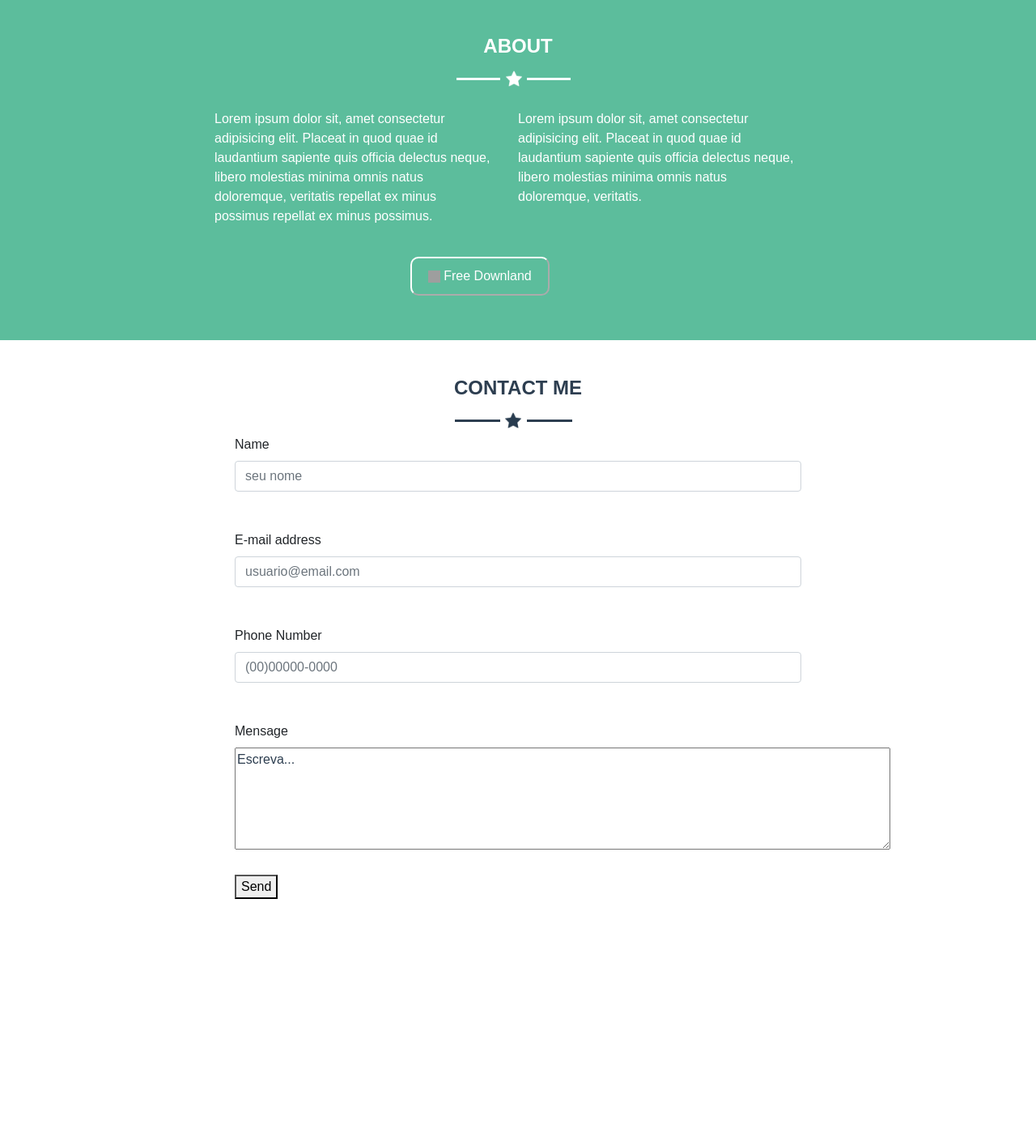
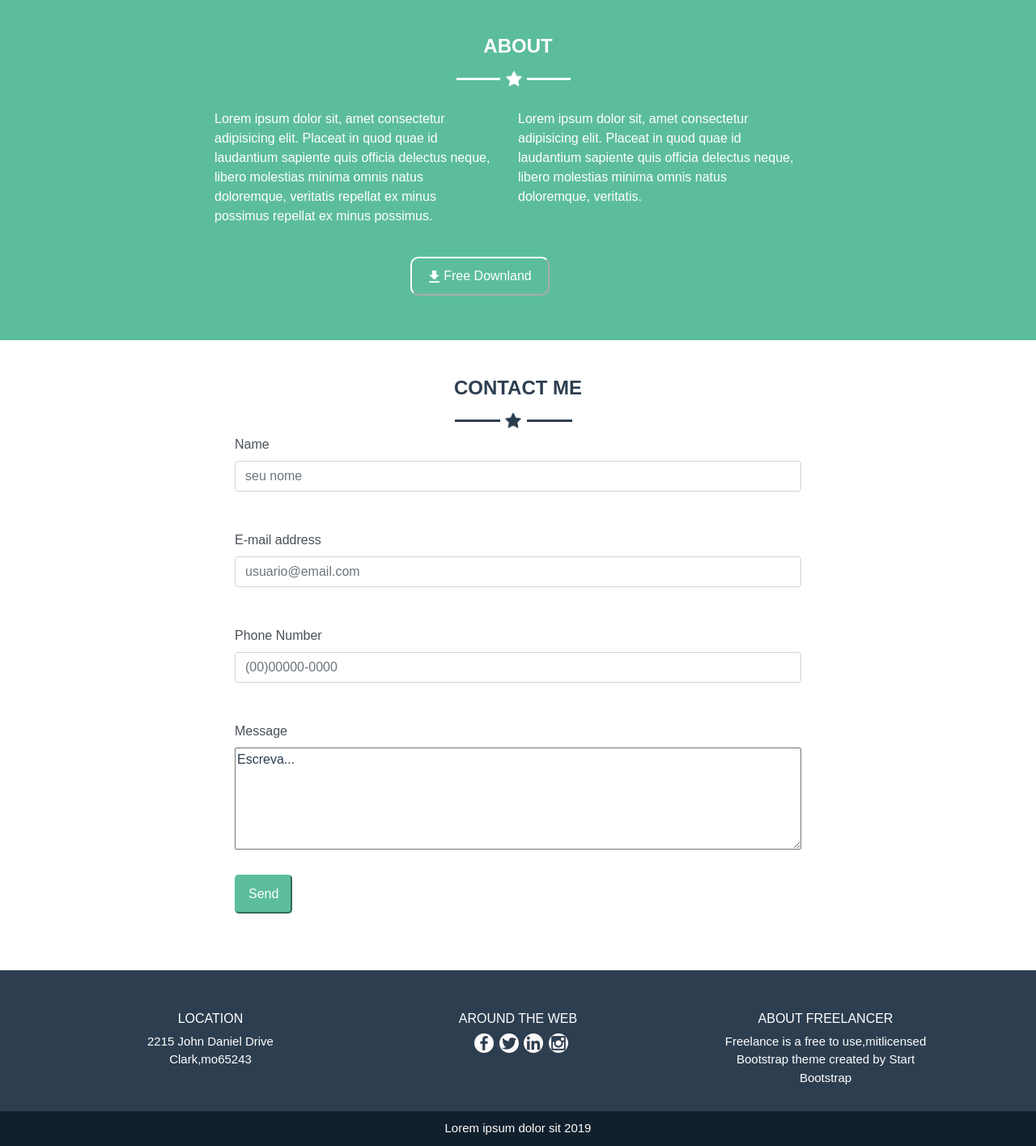
Before and after one commit to MichelleVieira/DigitalHouse, a PHP site: page / in a window 1280 px wide. Shown: the part 1012-2427 px from the top of the page at 81% size. Before the commit the page ends 2122 px from the top, so only its background shows below. Run offline with PHP 8.4, Linux system fonts and the light colour scheme; grey boxes are pictures that could not be loaded.

Commit message:
Desafio Bootstrap finalizado

```diff
--- a/DesafiosHtml/DesafioBootstrap/css/style.css
+++ b/DesafiosHtml/DesafioBootstrap/css/style.css
@@ -183,13 +183,58 @@ button.btn-content-about img{
 
 .content-contact label{
   text-align: left;
+  color: #495057;
 }
-.content-contact form{
+.content-contact-form{
   margin: auto;
   width: 700px;
 }
 .content-contact textarea{
-  color: #2d3e50;;
+  color: #2d3e50;
+  width: 700px;
+}
+
+.content-contact-form button{
+  padding: 10px 15px;
+  margin-bottom: 10%;
+  color: #fff;
+  border-radius: 5px;
+  border-color: #5cbd9c;
+  background-color: #5cbd9c;
+}
+.footer{
+  padding: 20px 0;
+  color: #fff;
+  text-align: center;
+  background-color: #2d3e50;
+}
+.footer h3{
+  margin-top: 30px;
+  font-size: 1em;
+  text-transform: uppercase;
+}
+.footer p{
+  width: 250px;
+  margin: auto;
+  margin-bottom: 10px;
+  font-size: 15px;
+}
+.footer ul{
+  margin: auto;
+  display: flex;
+  width: 200px;
+}
+.footer ul li{
+  margin-left: 4%;
+}
+.footer-two{
+  text-align: center;
+  background-color: #121f2d;
+}
+.footer-two p{
+  margin: 10px 0;
+  color: #fff;
+  font-size: 15px;
 }
 
 @media (min-width: 320px) and (max-width: 991px) {
@@ -213,6 +258,17 @@ button.btn-content-about img{
   }
   .content-about-text p{
     width: 400px;
+ }
+ button.btn-content-about {
+   margin-right: 30%;
+   margin-left: 30%;
+ }
+ .content-contact-form{
+  width: 450px;
+  margin: auto;
+ }
+ .content-contact-form textarea{
+  width: 450px;
  }
 
 
--- a/DesafiosHtml/DesafioBootstrap/index.html
+++ b/DesafiosHtml/DesafioBootstrap/index.html
@@ -4,7 +4,7 @@
     <meta charset="UTF-8">
     <meta name="viewport" content="width=device-width, initial-scale=1.0">
 
-    <title>start bootstrap</title>
+    <title>Start Bootstrap</title>
     <link rel="stylesheet" href="https://stackpath.bootstrapcdn.com/bootstrap/4.3.1/css/bootstrap.min.css" integrity="sha384-ggOyR0iXCbMQv3Xipma34MD+dH/1fQ784/j6cY/iJTQUOhcWr7x9JvoRxT2MZw1T" crossorigin="anonymous">
     <link rel="stylesheet" href="css/style.css">
     <link rel="shortcut icon" href="img/star-blue.png" type="image/x-icon">
@@ -135,9 +135,9 @@
                   <br>
                   <input class="form-control" type="text" name="number" id="number" placeholder="(00)00000-0000" required>
                   <br><br>
-                  <label for="mensage">Mensage</label>
+                  <label for="mensage">Message</label>
                   <br>
-                  <textarea name="mensage" id="" cols="85" rows="5">Escreva...</textarea>
+                  <textarea name="mensage" id="" cols="30" rows="5">Escreva...</textarea>
                   <br><br>
 
                   <button type="submit">Send</button>
@@ -146,49 +146,47 @@
             </div>
         </div>
     </div>
-    <!--      <div class="row">
-            <div class="col-4">
+    <div class="footer">
+        <div class="container">
+            <div class="row">
+                <div class="col-sm-4 col-xs-12">
                     <h3>Location</h3>
                     <p>2215 John Daniel Drive<br>Clark,<span>mo</span>65243</p>
-
                 </div>
-            <div class="col-4">
+                <div class="col-sm-4 col-xs-12">
                     <h3>Around the web</h3>
                     <ul>
                         <li>
-                            <img src="" alt="">
+                            <img src="img/facebook-logo.png" alt="logo do Facebook">
                         </li>
                         <li>
-                            <img src="" alt="">
+                            <img src="img/twitter-social-logotype.png" alt="logo do Twitter">
                         </li>
                         <li>
-                            <img src="" alt="">
+                            <img src="img/linkedin-logo.png" alt="logo do linkedin">
                         </li>
                         <li>
-                            <img src="" alt="">
+                            <img src="img/instagram-social-network-logo-of-photo-camera.png" alt="logo do likedin">
                         </li>
                     </ul>
-
                </div>
-            <div class="col-4">
+               <div class="col-sm-4 col-xs-12">
                     <h3>About freelancer</h3>
                     <p>Freelance is a free to use,<span>mit</span>licensed Bootstrap theme created by <span>Start Bootstrap</span></p>
-
                 </div>
-
            </div>
+        </div>
+    </div>
+    <div class="footer-two">
+        <div class="container">
             <div class="row">
                 <div class="col-12">
                     <p>Lorem ipsum dolor sit 2019</p>
 
                 </div>
-
-        </div> -->
-
-
-
-
-
+            </div>
+        </div>
+    </div>
 
     <script src="https://stackpath.bootstrapcdn.com/bootstrap/4.3.1/js/bootstrap.min.js" integrity="sha384-JjSmVgyd0p3pXB1rRibZUAYoIIy6OrQ6VrjIEaFf/nJGzIxFDsf4x0xIM+B07jRM" crossorigin="anonymous"></script>
     <script src="https://code.jquery.com/jquery-3.3.1.slim.min.js" integrity="sha384-q8i/X+965DzO0rT7abK41JStQIAqVgRVzpbzo5smXKp4YfRvH+8abtTE1Pi6jizo" crossorigin="anonymous"></script>
```
Also changed, not shown: DesafiosHtml/DesafioBootstrap/img/download-button.png (added), DesafiosHtml/DesafioBootstrap/img/facebook-logo.png (added), DesafiosHtml/DesafioBootstrap/img/instagram-social-network-logo-of-photo-camera.png (added), DesafiosHtml/DesafioBootstrap/img/linkedin-logo.png (added), DesafiosHtml/DesafioBootstrap/img/twitter-social-logotype.png (added). Lines whose indentation alone changed are shown as unchanged.
